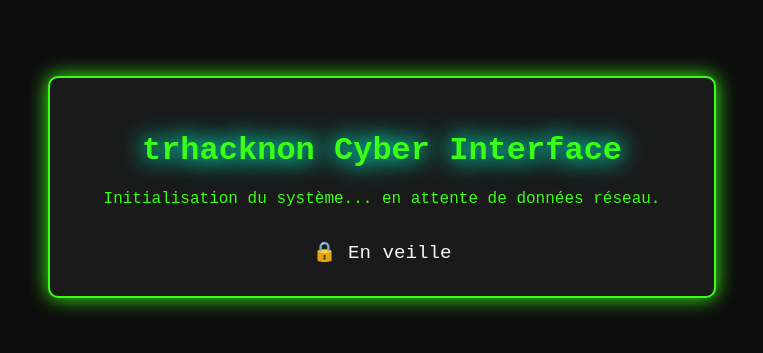
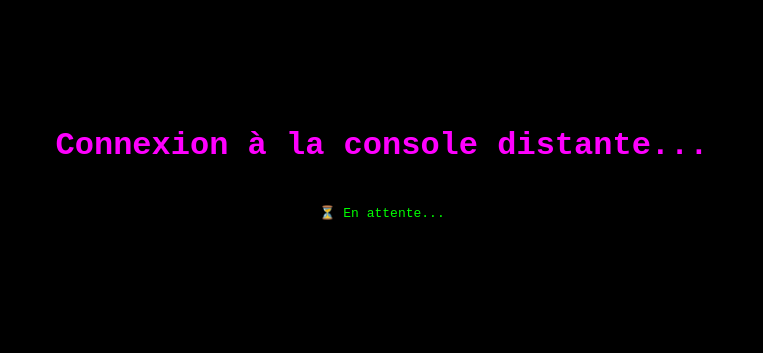
Before and after one commit to trh4ckn0n/challrepo, a plain HTML site: page index.html in a window 1280 px wide. Shown: the part 245-598 px from the top of the page, without its empty margins (258-1021 px from the left). Drawn offline with Linux system fonts and the light colour scheme.

Commit message:
Update index.html

```diff
--- a/index.html
+++ b/index.html
@@ -2,16 +2,31 @@
 <html lang="fr">
 <head>
   <meta charset="UTF-8">
-  <meta name="viewport" content="width=device-width, initial-scale=1">
-  <title>trhacknon - Cyber Analysis</title>
-  <link rel="stylesheet" href="style.css">
+  <title>Connexion Système</title>
+  <style>
+    body {
+      background: #000;
+      color: #0f0;
+      font-family: monospace;
+      display: flex;
+      flex-direction: column;
+      align-items: center;
+      justify-content: center;
+      height: 100vh;
+    }
+    h1 {
+      font-size: 2rem;
+      color: #f0f;
+    }
+    #status {
+      margin-top: 20px;
+    }
+  </style>
 </head>
 <body>
-  <div class="terminal">
-    <h1 class="glow">trhacknon Cyber Interface</h1>
-    <p>Initialisation du système... en attente de données réseau.</p>
-    <div class="status" id="status">🔒 En veille</div>
-  </div>
+  <h1>Connexion à la console distante...</h1>
+  <div id="status">⏳ En attente...</div>
+
   <script src="js/hidden.js"></script>
 </body>
 </html>
```
